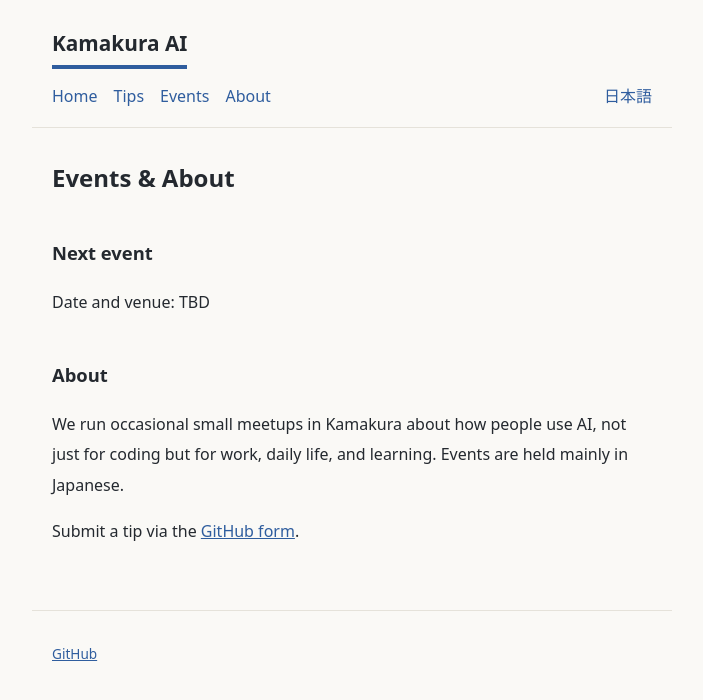
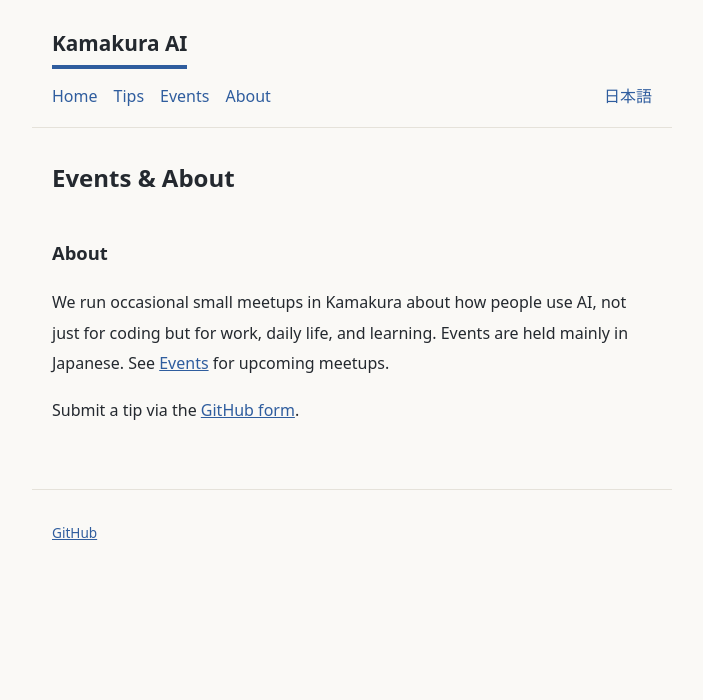
Before and after one commit to tagawa/kamakura-ai, a Jekyll site: the page built from en/about.md, in a window 1280 px wide. Shown: the top 700 px of the page, without its empty margins (288-991 px from the left). Built offline with Jekyll 4.4.1, drawn with Linux system fonts in a browser that asks for light colours.

Commit message:
Update about.md to remove event details
Removed next event section and added link to events page.

```diff
--- a/en/about.md
+++ b/en/about.md
@@ -7,12 +7,9 @@
 alt_lang_url: /ja/about/
 permalink: /en/about/
 ---
-## Next event
-
-Date and venue: TBD
 
 ## About
 
-We run occasional small meetups in Kamakura about how people use AI, not just for coding but for work, daily life, and learning. Events are held mainly in Japanese.
+We run occasional small meetups in Kamakura about how people use AI, not just for coding but for work, daily life, and learning. Events are held mainly in Japanese. See [Events](/en/events) for upcoming meetups.
 
 Submit a tip via the [GitHub form](https://github.com/tagawa/kamakura-ai/issues/new?template=tip.yml).
```
